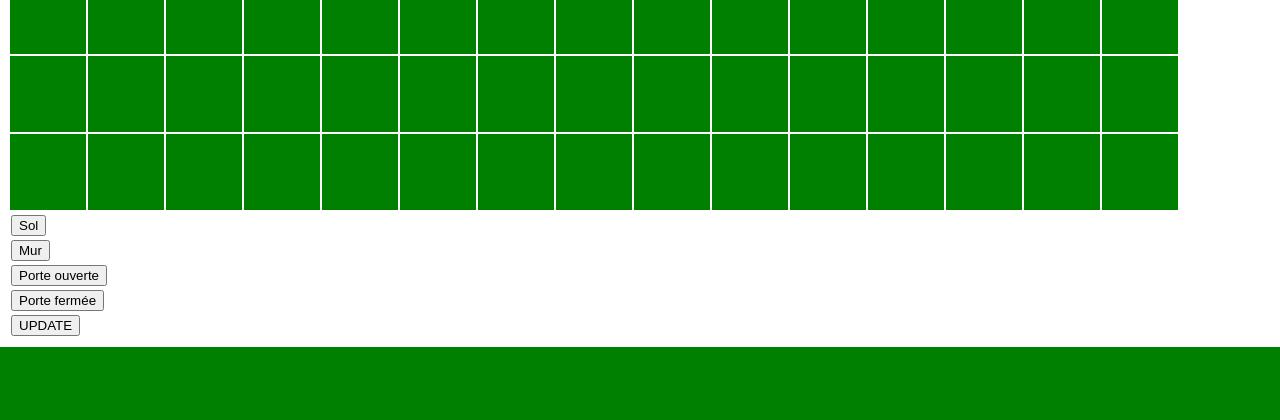
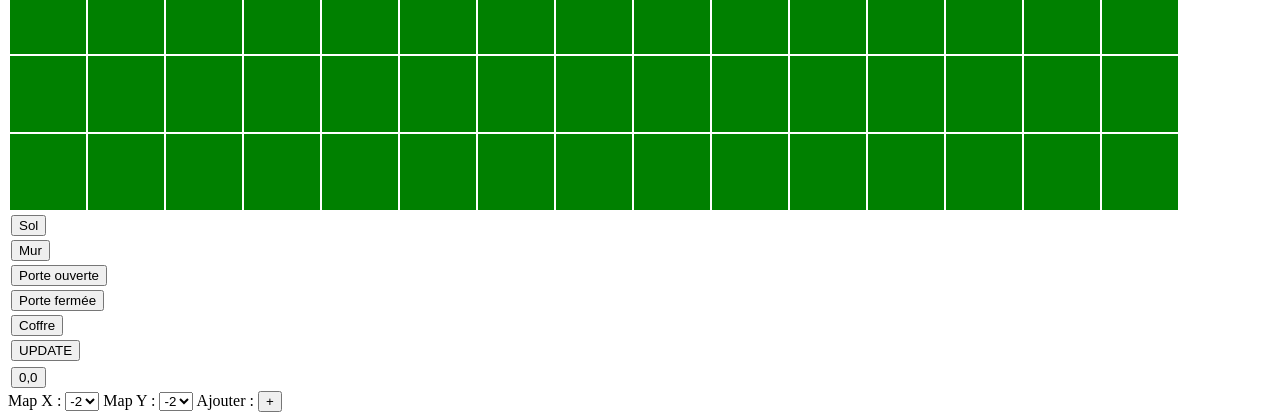
Before and after one commit to sticmac/Laby, a PHP site: page /editor.php in a window 1280 px wide. Shown: the part 578-998 px from the top of the page. Before the commit the page ends 925 px from the top, so only its background shows below. Run offline with PHP 8.4, Linux system fonts and the light colour scheme.

Commit message:
Added buttons in editor

```diff
--- a/editor.php
+++ b/editor.php
@@ -11,7 +11,30 @@
 		<tr><td> <input type="button" value="Mur" onclick="changeClass('wall');" /> </td></tr>
 		<tr><td> <input type="button" value="Porte ouverte" onclick="changeClass();" /> </td></tr>
 		<tr><td> <input type="button" value="Porte fermée" onclick="changeClass();" /> </td></tr>
+		<tr><td> <input type="button" value="Coffre" onclick="changeClass();" /> </td></tr>
 		<tr><td> <input type="button" value="UPDATE" onclick="sendMap();" /> </td></tr>
+	</table>
+	<table>
+		<tr id="boutons">
+			<td> <input type="button" value="0,0" onclick="changeMap();" /> </td>
+		</tr>
+	</table>
+	<table id="b_creator">
+		Map X : <select name="coorX">
+			<option value="-2">-2</option>
+			<option value="-1">-1</option>
+ 			<option value="0">0</option>
+			<option value="1">1</option>
+			<option value="2">2</option>
+		</select>
+		Map Y : <select name="coorY">
+			<option value="-2">-2</option>
+			<option value="-1">-1</option>
+ 			<option value="0">0</option>
+			<option value="1">1</option>
+			<option value="2">2</option>
+		</select>
+		Ajouter : <input type="button" value="+" onclick="addMap();" />
 	</table>
 </body>
 </html>
--- a/js/map_creator.js
+++ b/js/map_creator.js
@@ -70,8 +70,10 @@ function sendMap() {
 
 }
 
-function createMap() {
-
+function addMap() {
+	x = document.getElementsByName("coorX")[0].value;
+	y = document.getElementsByName("coorY")[0].value;
+	document.getElementById("boutons").innerHTML += "<td> <input type=\"button\" value=\""+x+","+y+"\" onclick=\"changeMap();\" /> </td>";
 }
 
 function changeMap() {
```
